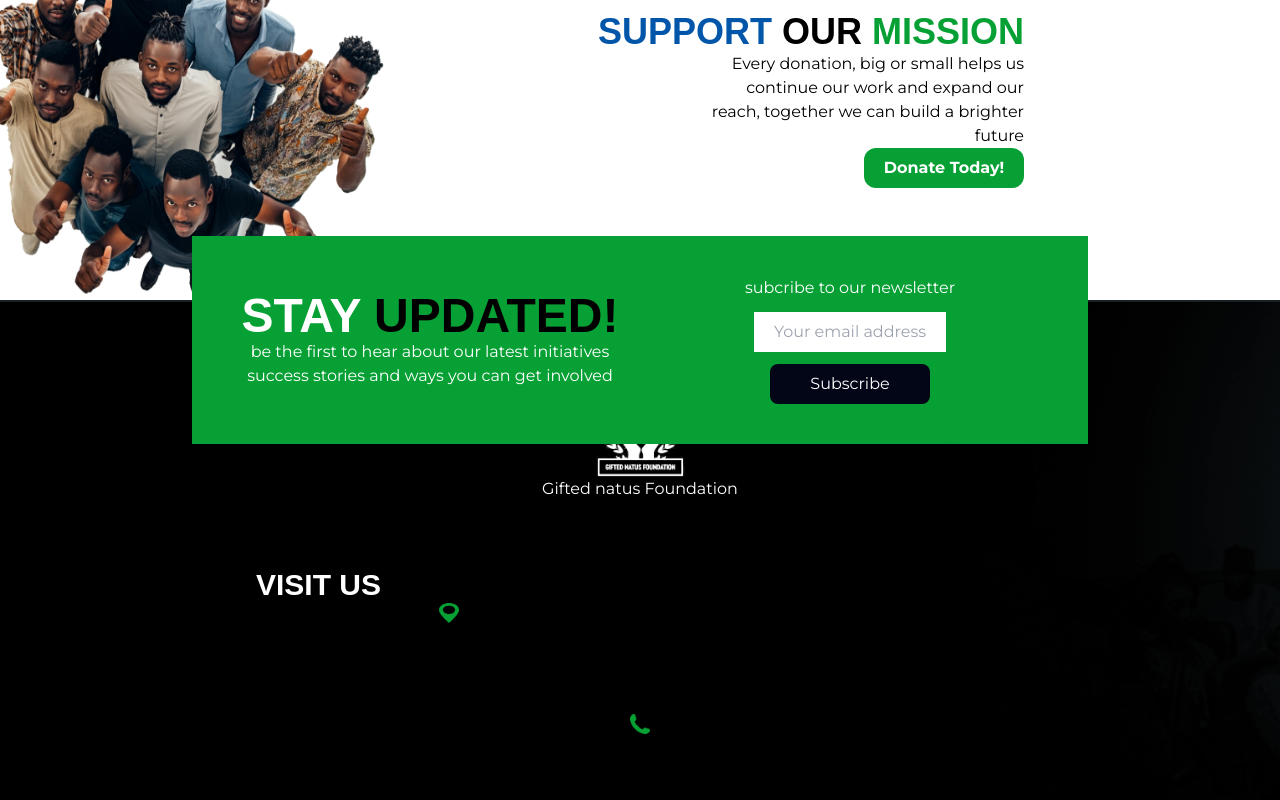
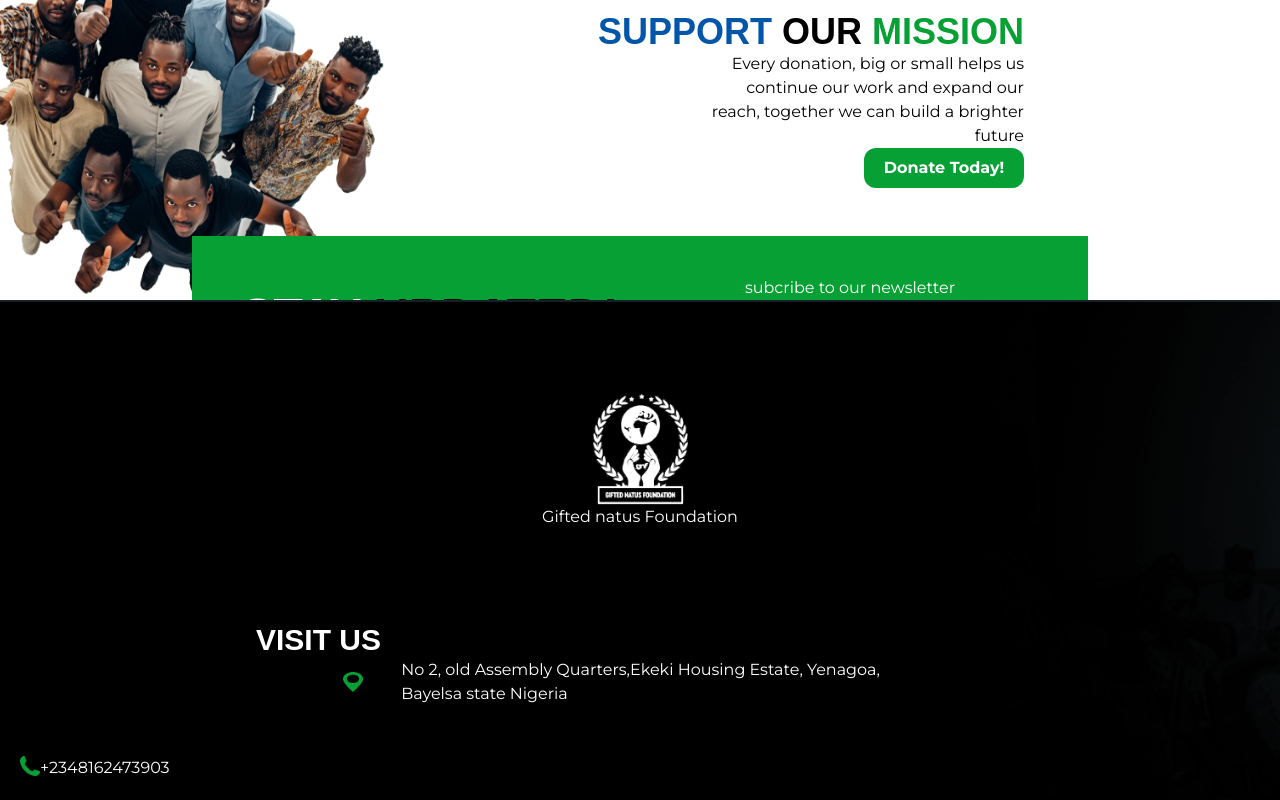
Before and after one commit to emiedonmokumo/gifted-natus-foundation, a Next.js app: page / in a window 1280 px wide. Shown: the part 4478-5278 px from the top of the page. Built offline with nearby package versions, Linux system fonts and the light colour scheme; a web font is replaced by a local one.

Commit message:
finish with landing page

```diff
--- a/app/components/Footer.tsx
+++ b/app/components/Footer.tsx
@@ -1,6 +1,6 @@
 export default function Footer() {
   return (
-    <div className=" bg-[url('/footerBackground.png')] w-screen h-[500px] pt-0 flex justify-evenly items-center flex-col">
+    <div className=" bg-[url('/footerBackground.png')] w-screen h-[500px] pt-0 flex justify-evenly items-center flex-col relative">
       <div className="flex items-center justify-evenly flex-col">
         <img src="/logo.png" alt=" " className="h-auto w-[6rem]" />
         <p className="text-white">Gifted natus Foundation</p>
@@ -9,13 +9,14 @@ export default function Footer() {
         <h1 className="text-3xl lg:text-3xl text-left text-white font-gobold font-bold w-[60%]">
           VISIT US
         </h1>
-        <div>
+        <div className="flex items-center justify-evenly">
           <img src="/Location.png" alt=" location image" className="w-[20px] h-[20px]" />{" "}
-          <p>No 4 , off Aje street, Ononuwa, Lagos state, Nigeria</p>
+          <p className="text-white w-[80%]">No 2, old Assembly Quarters,Ekeki Housing Estate, Yenagoa, Bayelsa state Nigeria</p>
         </div>
       </div>
-      <div className="">
+      <div className="flex items-start justify-evenly absolute bottom-5 left-5">
         <img src="/phone.png" alt="" className="w-5 h-5"/>
+        <p className="text-white">+2348162473903</p>
       </div>
     </div>
   );
```
